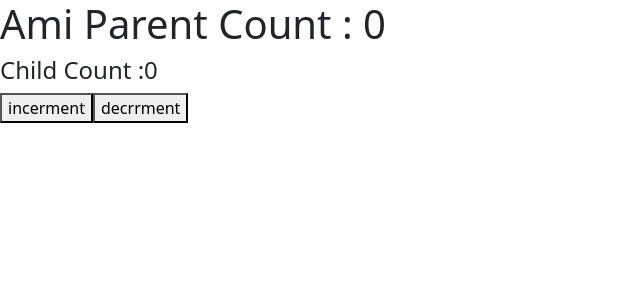
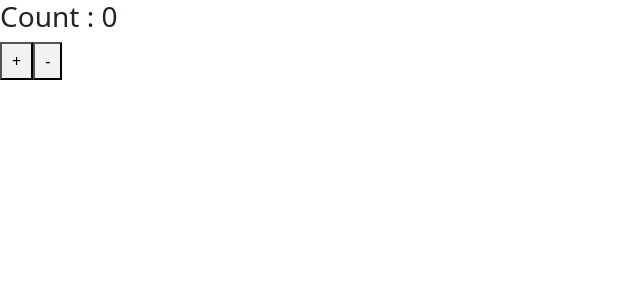
Before and after one commit to Mim-Hakkani/React_country_app, a React (Create React App) app: page / in a window 1280 px wide. Shown: the top 300 px of the page, without its empty margins (0-640 px from the left). Built offline with nearby package versions, Linux system fonts and the light colour scheme.

Commit message:
set data dynamically in useReducer hook

```diff
--- a/src/App.js
+++ b/src/App.js
@@ -7,7 +7,7 @@ import Parent from './components/ContextApi/Parent';
 // import ContextApiMain from './components/Propsdrilling/ContextApi';
 // import UserDetails from './components/PropsType/UserDetails';
 // import ReducerHook from './components/useReducerHook/ReducerHook';
-// import ReducerPratices from './components/useReducerHook/ReducerPratices';
+import ReducerPratices from './components/useReducerHook/ReducerPratices';
 
 
 
@@ -76,15 +76,15 @@ function App() {
 
        {/* <ReducerHook /> */}
 
-       {/* <ReducerPratices /> */}
+       <ReducerPratices />
 
        {/* <TestEditor /> */}
 
-      <COUNTER_CONTEXT.Provider value={value}>
+      {/* <COUNTER_CONTEXT.Provider value={value}>
        <div>
         <Parent />
        </div>
-      </COUNTER_CONTEXT.Provider>
+      </COUNTER_CONTEXT.Provider> */}
 
 
     </>
--- a/src/components/useReducerHook/ReducerPratices.js
+++ b/src/components/useReducerHook/ReducerPratices.js
@@ -2,11 +2,11 @@ import React, { useReducer } from 'react';
 
 const reduceCounter =(state,action)=>{
  if(action.type==="increment"){
-    return state+=1;
+    return state+=action.payload;
  }
 
   if(action.type==="decrement"){
-    return state-=1;
+    return state-action.payload;
  }
 
  return state
@@ -24,7 +24,7 @@ const ReducerPratices = () => {
                 backgroundColor:'#f2f2f2'
             }}
 
-            onClick={()=>dispatch({type:'increment'})}
+            onClick={()=>dispatch({type:'increment',payload:5})}
             > +</button>
 
               <button style={{
@@ -32,7 +32,7 @@ const ReducerPratices = () => {
                 backgroundColor:'#f2f2f2'
             }}
 
-            onClick={()=>dispatch({type:'decrement'})}
+            onClick={()=>dispatch({type:'decrement',payload:4})}
             > - </button>
         </div>
     );
```
